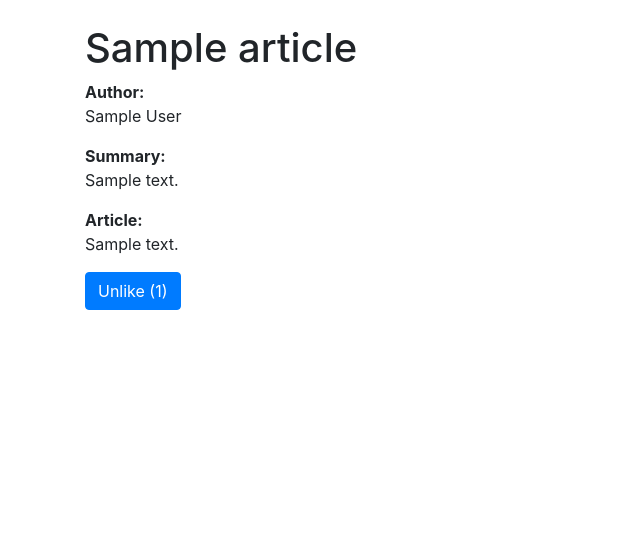
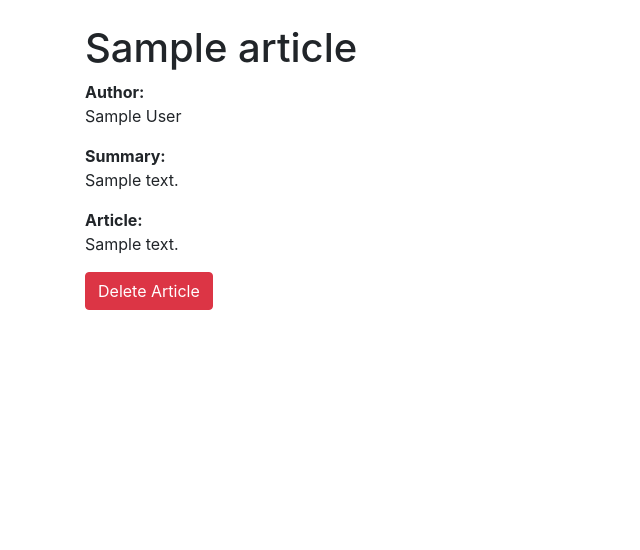
Before and after one commit to JacobTumak/NewsSignoffs, a Django app: page /article_detail/1/ in a window 1280 px wide. Shown: the part 56-606 px from the top of the page, without its empty margins (0-640 px from the left). Run offline with Django 4.2, Linux system fonts and the light colour scheme; a user stored in the database is signed in; tables that the repository leaves empty hold one stand-in row (values such as "Sample post").

Commit message:
added delete option in article_detail

```diff
--- a/article/urls.py
+++ b/article/urls.py
@@ -1,7 +1,7 @@
 from django.urls import path
 from article.views import new_article_view, article_detail_view,\
     all_articles_view, my_articles_view, all_liked_articles_view,\
-    like_article_view #, save_article_view
+    like_article_view, delete_article_view #, save_article_view
 
 urlpatterns = [
     path('new_article/', new_article_view, name='new_article'),
@@ -10,5 +10,6 @@ urlpatterns = [
     path('liked_articles/', all_liked_articles_view, name='liked_articles'),
     path('my_articles/', my_articles_view, name='my_articles'),
     path('like_article/<int:article_id>/', like_article_view, name='like_article'),
+    path('delete_article/<int:article_id>/', delete_article_view, name='delete_article'),
     # path('save_article/<int:article_id>/', save_article_view, name='save_article'),
 ]
--- a/article/views.py
+++ b/article/views.py
@@ -25,6 +25,11 @@ def new_article_view(request):
 def article_detail_view(request, article_id):
     article = Article.objects.get(id=article_id)
     return render(request, 'article/article_detail.html', {'article': article})
+
+def delete_article_view(request, article_id):
+    article = get_object_or_404(Article, id=article_id)
+    article.delete()
+    return HttpResponseRedirect(reverse('my_articles'))
 
 @login_required
 def my_articles_view(request):
--- a/templates/article/article_detail.html
+++ b/templates/article/article_detail.html
@@ -9,6 +9,7 @@
 </div>
 
     <div class="interaction-buttons">
+    {% if request.user != article.author %}
         <form method="post" action="{% url 'like_article' article.pk %}">
             {% csrf_token %}
             <button type="submit" class="btn btn-primary">
@@ -20,6 +21,12 @@
                 ({{ article.total_likes }})
             </button>
         </form>
+    {% else %}
+        <form method="post" action="{% url 'delete_article' article.pk %}">
+            {% csrf_token %}
+            <button type="submit" class="btn btn-danger">Delete Article</button>
+        </form>
+    {% endif %}
 {#        <br>#}
 {#        <form method="post" action="{% url 'save_article' article.pk %}">#}
 {#            {% csrf_token %}#}
```
